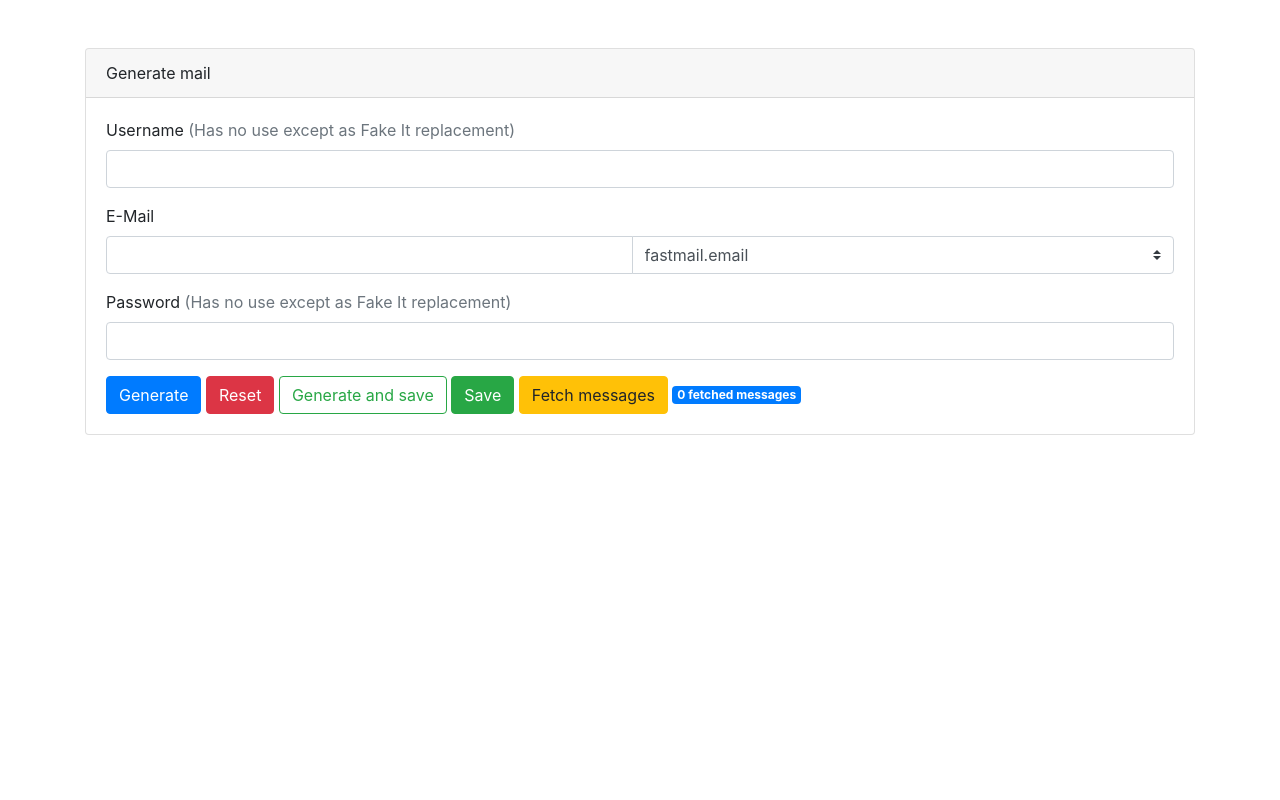
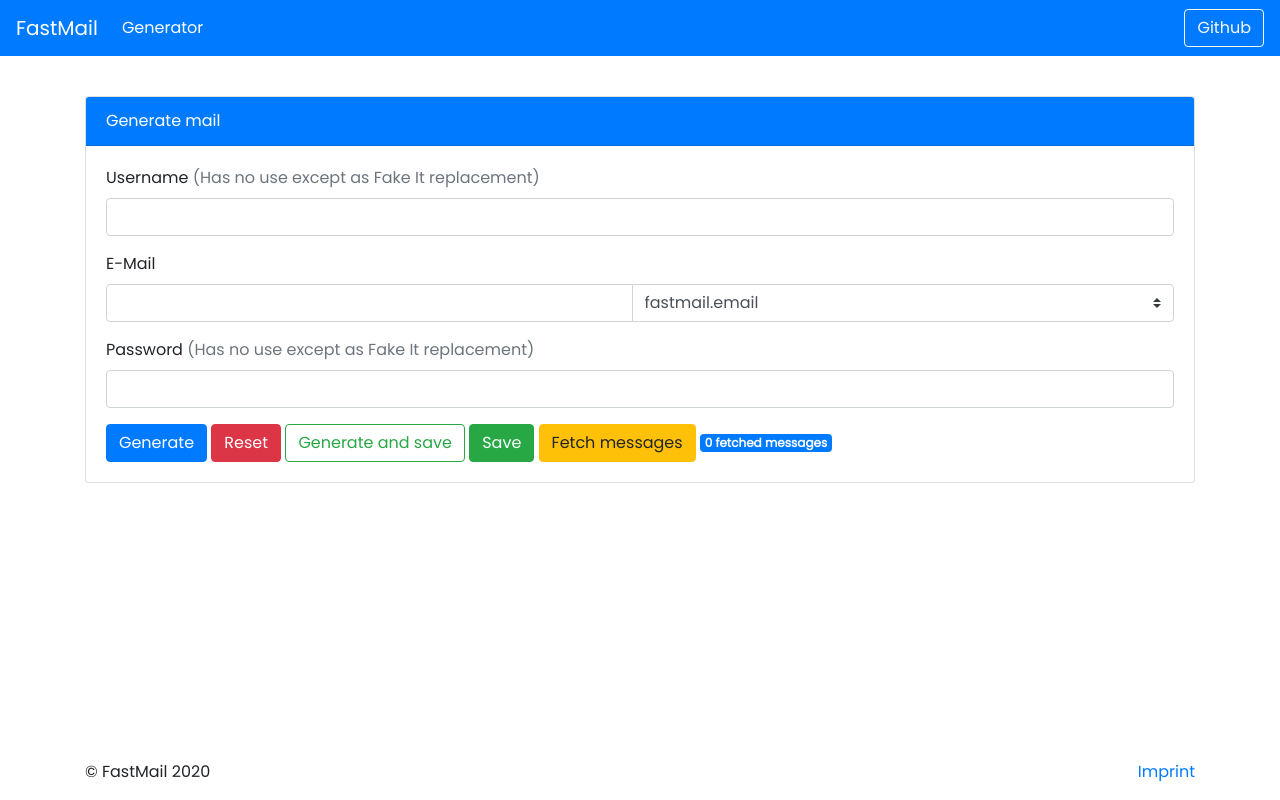
Before and after one commit to rexlManu/fastmail, a website: page index.html in a window 1280 px wide. Drawn offline with nearby package versions, Linux system fonts and the light colour scheme.

Commit message:
Updated design

```diff
--- a/index.html
+++ b/index.html
@@ -7,26 +7,74 @@
     <meta name="description" content="" />
     <meta name="viewport" content="width=device-width, initial-scale=1" />
 
+    <link rel="preconnect" href="https://fonts.gstatic.com" />
+    <link
+      href="https://fonts.googleapis.com/css2?family=Poppins:wght@300;400&display=swap"
+      rel="stylesheet"
+    />
+
     <link
       rel="stylesheet"
       href="https://cdn.jsdelivr.net/npm/bootstrap@4.5.3/dist/css/bootstrap.min.css"
       integrity="sha384-TX8t27EcRE3e/ihU7zmQxVncDAy5uIKz4rEkgIXeMed4M0jlfIDPvg6uqKI2xXr2"
       crossorigin="anonymous"
     />
+
+    <style>
+      body {
+        font-family: "Poppins", sans-serif;
+      }
+    </style>
   </head>
-  <body>
-    <div class="container mt-5" id="app">
+  <body class="">
+    <nav class="navbar navbar-expand-md navbar-dark bg-primary fixed-top">
+      <a class="navbar-brand" href="#">FastMail</a>
+      <button
+        class="navbar-toggler"
+        type="button"
+        data-toggle="collapse"
+        data-target="#navbarsExampleDefault"
+        aria-controls="navbarsExampleDefault"
+        aria-expanded="false"
+        aria-label="Toggle navigation"
+      >
+        <span class="navbar-toggler-icon"></span>
+      </button>
+
+      <div class="collapse navbar-collapse" id="navbarsExampleDefault">
+        <ul class="navbar-nav mr-auto">
+          <li class="nav-item active">
+            <a class="nav-link" href="https://fastmail.email">Generator</a>
+          </li>
+        </ul>
+        <a
+          class="btn btn-outline-light"
+          href="https://github.com/rexlManu/fastmail"
+          >Github</a
+        >
+      </div>
+    </nav>
+    <div class="container pt-5" id="app">
+      <div class="mt-5">
         <div class="card">
-      <div class="card-header">
-      Generate mail
-      </div>
+          <div class="card-header bg-primary text-white">Generate mail</div>
           <div class="card-body">
             <div class="form-group">
-        <label>Username <span class="text-muted">(Has no use except as Fake It replacement)</span></label>
+              <label
+                >Username
+                <span class="text-muted"
+                  >(Has no use except as Fake It replacement)</span
+                ></label
+              >
               <input class="form-control" v-model="username" />
             </div>
 
-      <label>E-Mail <a v-if="username" href="javascript:void(1)" v-on:click="copyMail">({{ fullMail() }})</a></label>
+            <label
+              >E-Mail
+              <a v-if="username" href="javascript:void(1)" v-on:click="copyMail"
+                >({{ fullMail() }})</a
+              ></label
+            >
 
             <div class="input-group mb-3">
               <input type="text" v-model="username" class="form-control" />
@@ -41,10 +89,17 @@
               </select>
             </div>
             <div class="form-group">
-        <label>Password <span class="text-muted">(Has no use except as Fake It replacement)</span></label>
+              <label
+                >Password
+                <span class="text-muted"
+                  >(Has no use except as Fake It replacement)</span
+                ></label
+              >
               <input class="form-control" v-model="password" />
             </div>
-      <button v-on:click="generate" class="btn btn-primary">Generate</button>
+            <button v-on:click="generate" class="btn btn-primary">
+              Generate
+            </button>
             <button v-on:click="reset" class="btn btn-danger">Reset</button>
             <button v-on:click="generate(true)" class="btn btn-outline-success">
               Generate and save
@@ -54,7 +109,9 @@
               Fetch messages
             </button>
 
-      <span class="badge badge-primary">{{ messages.length }} fetched messages</span>
+            <span class="badge badge-primary"
+              >{{ messages.length }} fetched messages</span
+            >
 
             <div class="mt-3" v-if="messages.length">
               <div class="accordion" id="accordionExample">
@@ -88,6 +145,11 @@
           </div>
         </div>
       </div>
+    </div>
+
+    <footer class="container fixed-bottom">
+      <p>© FastMail 2020 <a class="float-right" href="/imprint">Imprint</a></p>
+    </footer>
 
     <script src="https://cdn.jsdelivr.net/npm/vue@2/dist/vue.js"></script>
     <script>
@@ -159,7 +221,7 @@
           },
           copyMail() {
             navigator.clipboard.writeText(this.fullMail());
-          }
+          },
         },
       });
     </script>
```
Lines whose indentation alone changed are shown as unchanged.
